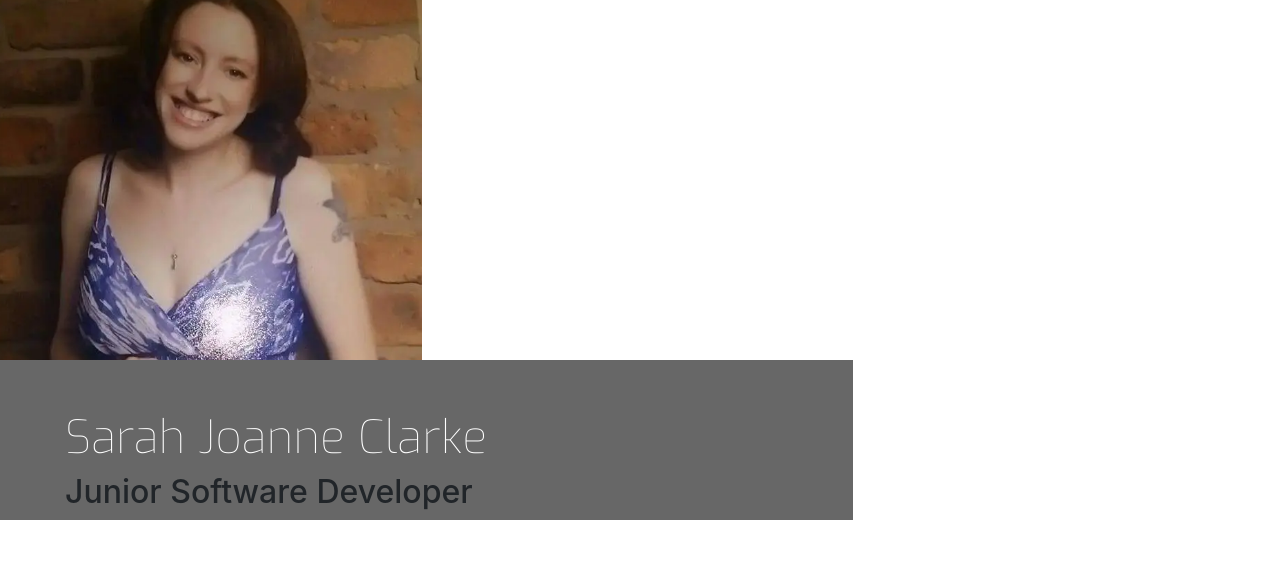
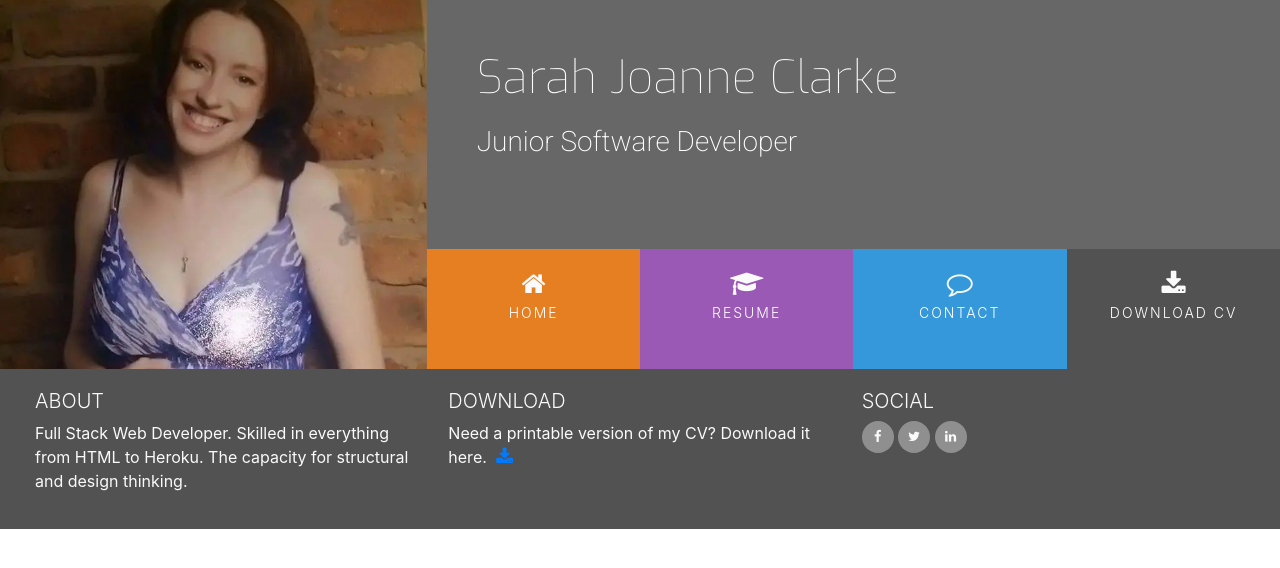
Before and after one commit to Joanne1980/resume-project, a plain HTML site: page index.html in a window 1280 px wide. Drawn offline with nearby package versions, Linux system fonts and the light colour scheme.

Commit message:
added header, links and footer with styling

```diff
--- a/assets/css/style.css
+++ b/assets/css/style.css
@@ -5,6 +5,43 @@
 .bg-color-name-title {
     background-color: #676767;
 
+}
+
+.ui-menu-color-home {
+    background-color: #e67e22;
+}
+
+.ui-menu-color-resume {
+    background-color: #9b59b6;
+}
+
+.ui-menu-color-contact {
+    background-color: #3498db;
+}
+
+.ui-menu-color-download {
+    background-color: #525252;
+}
+
+/* Special paddings/margins/text */
+
+h1, h2, h3,h4 {
+    margin: 0;
+}
+
+.uppercase {
+    text-transform: uppercase;
+}
+
+.general-sub {
+   font-family: "Exo" sans-serif;
+   font-weight: 300;
+   color: #fafafa;
+
+}
+
+.inline-block{
+    display: inline-block;
 }
 
 /* heading*/
@@ -35,3 +72,118 @@ header {
     margin-top: 50px;
     color: #fff;
 }
+
+.title {
+    font-family: "Roboto", sans-serif;
+    font-weight: 200;
+    font-size: 28px;
+    margin-top: 20px;
+    margin-bottom: 90px;
+    color: #fff;
+}
+
+.list-inline-item:not(:last-child) {
+    margin: 0;
+}
+
+.menucontainer {
+    font-size: 0;
+}
+
+#nav {
+   margin: 0;
+}
+
+#nav li {
+    font-size: 14px;
+    padding: 0;
+}
+
+.menuitem {
+    height: 120px;
+    text-align: center;
+    padding: 0;
+}
+
+.menuitem a {
+    width: 100%;
+    text-decoration: none;
+    color: #fff;
+    height: 120px;
+}
+
+.menuitem a i {
+    padding-top: 22px;
+    display: block;
+    color: #fafafa;
+    font-size: 26px;
+}
+
+.menuitem span {
+    display: block;
+    width: 100%;
+    padding-top: 5px;
+    text-align: center;
+    text-transform: uppercase;
+    font-size: 14px;
+    font-weight: 300;
+    letter-spacing: 2px;
+}
+
+/* hover.css*/
+
+.hvr-sweep-to-bottom:before {
+    background: rgba(0, 0, 0, 0.2)
+}
+
+/* Footer */
+
+footer {
+    background-color: #525252;
+    color: #fafafa;
+    min-height: 120px;
+    margin: 0;
+}
+
+.cv-pdf i {
+    font-size: 18px;
+    color: fafafa;
+    text-align: center;
+    padding-left: 5px;
+    transition: all 0.35s ease-in-out;
+    -moz-transition: all 0.35s ease-in-out;
+    -webkit-transition: all 0.35s ease-in-out;
+    -o-transition: all 0.35s ease-in-out;
+}
+
+.cv-pdf i:hover {
+    color: #e84610;
+}
+
+.social-links {
+    padding-bottom: 15px;
+}
+
+.social-links li a i {
+    width: 32px;
+    height: 32px;
+    padding: 12px 0;
+    border-radius: 50%;
+    font-size: 13px;
+    line-height: 7px;
+    text-align: center;
+    color: #fafafa;
+    background: #8f8f8f;
+    transition: all 0.35s ease-in-out;
+    -moz-transition: all 0.35s ease-in-out;
+    -webkit-transition: all 0.35s ease-in-out;
+    -o-transition: all 0.35s ease-in-out;
+}
+
+.social-links li a i:hover {
+    background: #e84610;
+}
+
+#footer-details {
+    padding: 20px;
+}
--- a/index.html
+++ b/index.html
@@ -3,24 +3,41 @@
 <head>
     <meta charset="UTF-8">
     <meta name="viewport" content="width=device-width, initial-scale=1.0">
-    <link rel="stylesheet" href="https://maxcdn.bootstrapcdn.com/bootstrap/4.2.1/css/bootstrap.min.css" type="text/css"/>
-    <script src="https://kit.fontawesome.com/c9335c136c.js" crossorigin="anonymous"></script>
-    <link rel="stylesheet" href="assets/css/style.css" type="text/css">
+    <meta http-equiv="X-UA-Compatible" content="ie=edge">
+    <link rel="stylesheet" href="https://maxcdn.bootstrapcdn.com/bootstrap/4.2.1/css/bootstrap.min.css" type="text/css" />
+    <link rel="stylesheet" href="https://maxcdn.bootstrapcdn.com/font-awesome/4.7.0/css/font-awesome.min.css" type="text/css" />
+    <link rel="stylesheet" href="https://cdnjs.cloudflare.com/ajax/libs/hover.css/2.1.1/css/hover-min.css" type="text/css" />
+    <link rel="stylesheet" href="assets/css/style.css">
     <title>S J Clarke</title>
 </head>
 <body>
     <header>
-            <div class="row">
-                <a href="index.html" class="col-md-4 logo"></a>
-
-                </div>
+        <div class="row no-gutters">
+            <a class="col-md-4 logo" href="index.html"></a>
             <div class="col-md-8">
-                    <div class="row bg-color-name-title">
+                <div class="row bg-color-name-title no-gutters">
                     <div class="col heading">
                         <h1 class="name">Sarah Joanne Clarke</h1>
-                            <h2 class="title">Junior Software Developer</h2>
+                        <h2 class="title"> Junior Software Developer</h2>
                     </div>
-
+                </div>
+                <div class="row no-gutters">
+                    <div class="col">
+                        <ul id="nav" class="list-inline menucontainer">
+                            <li class="col-6 col-sm-3 ui-menu-color-home list-inline-item menuitem">
+                                <a href="#" class="hvr-sweep-to-bottom"><i class="fa fa-home" aria-hidden="true"></i><span>Home</span></a>
+                            </li>
+                            <li class="col-6 col-sm-3 ui-menu-color-resume list-inline-item menuitem">
+                                <a href="#" class="hvr-sweep-to-bottom"><i class="fa fa-graduation-cap" aria-hidden="true"></i><span>Resume</span></a>
+                            </li>
+                            <li class="col-6 col-sm-3 ui-menu-color-contact list-inline-item menuitem">
+                                <a href="#" class="hvr-sweep-to-bottom"><i class="fa fa-comment-o" aria-hidden="true"></i><span>Contact</span></a>
+                            </li>
+                            <li class="col-6 col-sm-3 ui-menu-color-download list-inline-item menuitem">
+                                <a href="#" class="hvr-sweep-to-bottom"><i class="fa fa-download" aria-hidden="true"></i><span>Download CV</span></a>
+                            </li>
+                        </ul>
+                    </div>
                 </div>
 
             </div>
@@ -29,9 +46,49 @@
     <section>
 
     </section>
-    <footer>
+    <footer class="container-fluid">
+        <div id="footer-details" class="row">
+            <div class="col-sm-4">
+                <h5 class="uppercase general-sub">About</h5>
+                <p class="inline-block">
+                    Full Stack Web Developer. Skilled in everything from HTML to Heroku. The capacity for structural and design thinking.
+                </p>
+            </div>
+            <div class="col-sm-4">
+                <h5 class="uppercase general-sub">Download</h5>
+                <p class="inline-block">
+                    Need a printable version of my CV? Download it here.
+                    <a href="#" target="_blank" class="cv-pdf">
+                        <i class="fa fa-download" aria-hidden="true"></i>
+                        <span class="sr-only">Download Link</span>
+                    </a>
+                </p>
+            </div>
+            <div class="col-sm-4">
+                <h5 class="uppercase general-sub">Social</h5>
+                <ul class="list-inline social-links">
+                    <li class="list-inline-item">
+                        <a target="_blank" href="#">
+                            <i class="fa fa-facebook" aria-hidden="true"></i>
+                            <span class="sr-only">Facebook</span>
+                        </a>
+                    </li>
+                    <li class="list-inline-item">
+                        <a target="_blank" href="#">
+                            <i class="fa fa-twitter" aria-hidden="true"></i>
+                            <span class="sr-only">Twitter</span>
+                        </a>
+                    </li>
+                    <li class="list-inline-item">
+                        <a target="_blank" href="#">
+                            <i class="fa fa-linkedin" aria-hidden="true"></i>
+                            <span class="sr-only">LinkedIn</span>
+                        </a>
+                    </li>
 
+                </ul>
+            </div>
+        </div>
     </footer>
-
 </body>
 </html>
```
Lines whose indentation alone changed are shown as unchanged.
